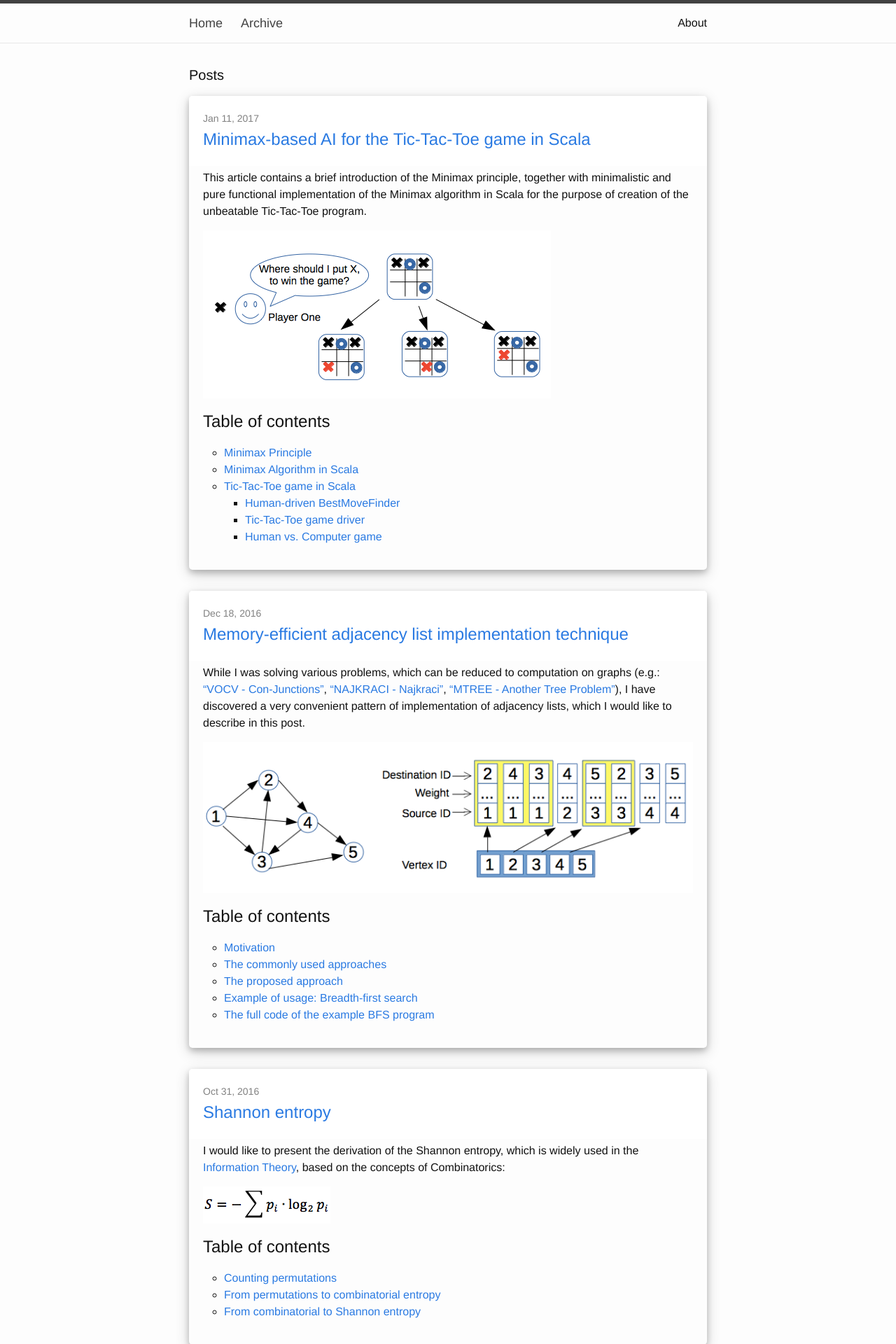
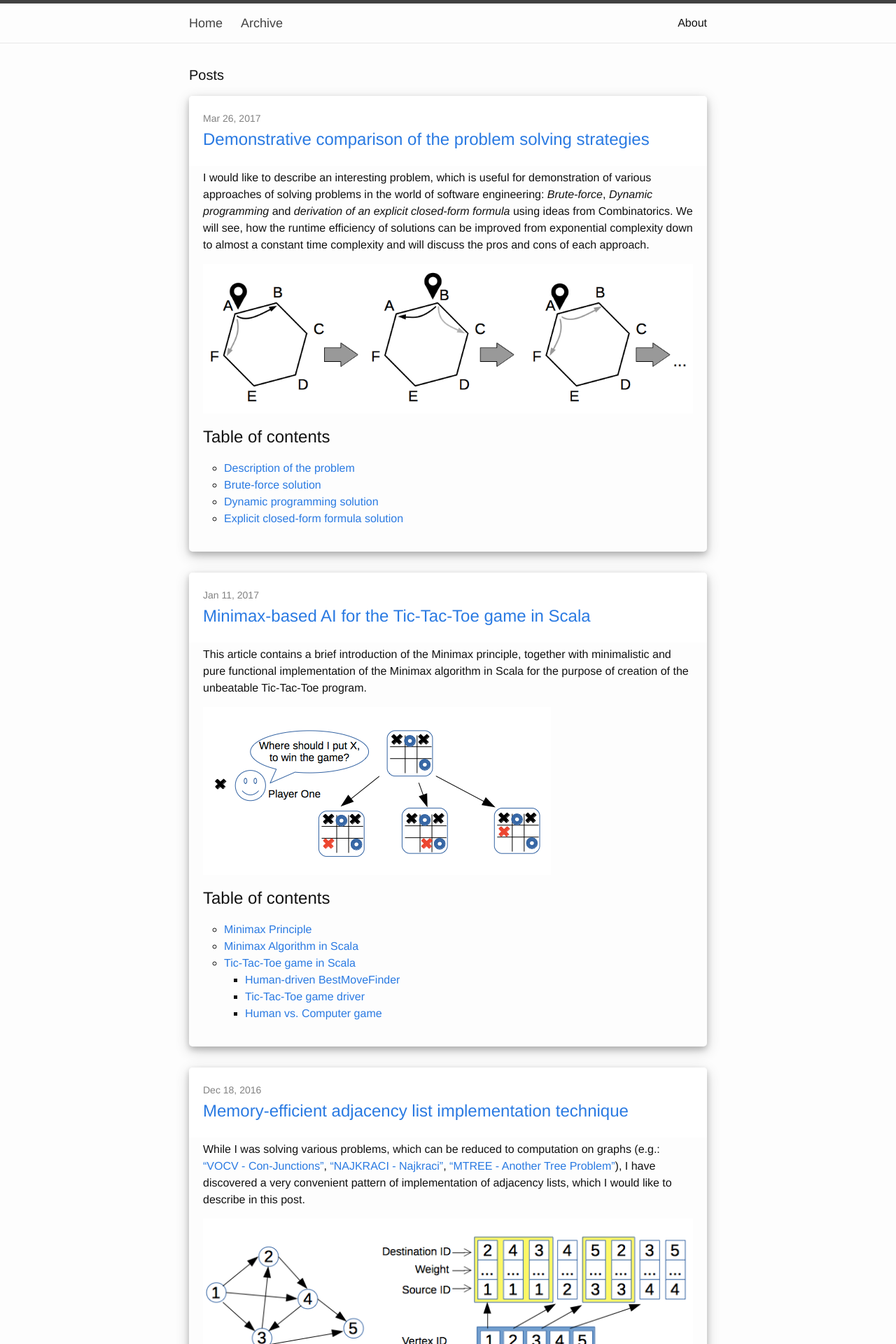
Before and after one commit to lagodiuk/lagodiuk.github.io, a Jekyll site: the page built from index.html, in a window 1280 px wide. Shown: the top 1920 px of the page at 70% size. Built offline with Jekyll 4.4.1, drawn with Linux system fonts in a browser that asks for light colours; Markdown is read by kramdown in place of the engine named in the settings; some of the changed lines change nothing that is shown.

Commit message:
Draft version of the article about Hexagon random walks problem

```diff
--- /dev/null
+++ b/_posts/2017-03-26-problem_solving_algorithms_and_math.md
@@ -0,0 +1,166 @@
+---
+layout: post
+title:  "Demonstrative comparison of the problem solving strategies"
+date:   2017-03-26 10:00:00
+categories: computer_science
+tags:
+- algorithms
+- combinatorics
+- math
+comments: false
+---
+
+I would like to describe an interesting problem, which is useful for demonstration of various approaches of solving problems in the world of software engineering: *Brute-force*, *Dynamic programming* and *derivation of an explicit closed-form formula* using ideas from Combinatorics.
+We will see, how the runtime efficiency of solutions can be improved from exponential complexity down to almost a constant time complexity and will discuss the pros and cons of each approach.
+
+![Introduction image](/images/problem_solving_algorithms_and_math/img1.png)
+
+## Table of contents
+* [Description of the problem]({{page.url}}#description-of-the-problem)
+* [Brute-force solution]({{page.url}}#brute-force-solution)
+* [Dynamic programming solution]({{page.url}}#dynamic-programming-solution)
+* [Explicit closed-form formula solution]({{page.url}}#explicit-closed-form-formula-solution)
+
+<!--more-->
+
+## [Description of the problem](#description-of-the-problem) ##
+
+
+There is a hexagon and some kind of a creature, which moves between vertices of the hexagon. At every step the creature randomly picks one of adjacent vertices and moves there. The creature starts to move from the vertex, named "A". The question is: how many paths are there - which ends in the initial vertex after N moves?
+
+Below is an illustration, which demonstrates two paths (out of six possible), which ends in the initial vertex after four moves (the arrows are indexed in the order of performed moves):
+
+![Demonstration of the problem](/images/problem_solving_algorithms_and_math/img2.png)
+
+
+## [Brute-force solution](#brute-force-solution) ##
+
+Let's start with a Brute-force solution.
+As an auxiliary step, let's assign the indices from the interval *0 to 5* to the vertices of the hexagon.
+We can observe that an amount of paths, which ends in some vertex,
+depends only on the amount of paths to the adjacent vertices (with an amount of available moves decreased by one):
+
+![Demonstration of the Brute-force solution](/images/problem_solving_algorithms_and_math/img3.png)
+
+So, based on the described observation, we can straightforwardly implement the solution as a recursive function:
+
+{% highlight java %}
+// Amount of vertices of the polygon
+final int V = 6;
+
+int solve(int moves) {
+    // Start vertex is "A" (index 0)
+    // Target vertex is also "A"
+    return count(moves, 0);
+}
+
+// moves - amount of moves
+// curr  - index of a current vertex
+int count(int moves, int curr) {
+	if(moves == 0) { return (curr == 0) ? 1 : 0; }
+	int next = count(moves - 1, (curr + 1) % V);
+	int prev = count(moves - 1, (curr > 0) ? curr - 1 : V - 1);
+	return next + prev;
+}
+{% endhighlight %}
+
+However, the analysis of the tree of recursive calls of the function `count` shows, that there are many identical subtrees:
+
+![Demonstration of the problem of the Brute-force solution](/images/problem_solving_algorithms_and_math/img5.png)
+
+The presence of identical subtrees of recursive calls, is a result of a fact, that it is possible to arrive in a vertex via different paths, using the same amount of moves:
+
+![Demonstration of the problem of the Brute-force solution](/images/problem_solving_algorithms_and_math/img4.png)
+
+So we see, that *the solution of the problem consists of the overlapping solutions of subproblems*.
+
+As far as described thoughts are valid *for every value of N (amount of moves)* - we can conclude, that the solution of *every* subproblem consists of the overlapping solutions of its subproblems and so forth.
+Hence, **the overall complexity of provided solution is exponential**.
+
+## [Dynamic programming solution](#dynamic-programming-solution) ##
+
+As far as the recursive solution consists of the overlapping problems, let's calculate *the cardinality of the space of all subproblems*.
+The function `count` has two arguments:
+- `int moves` - amount of available moves, and the value of `moves` varies *from 0 to N*
+- `int curr` - index of a current vertex, and the value of `curr` varies *from 0 to (V - 1)* (where *V* - is an amount of vertices).
+
+So, as far as the combination of argument values uniquely determines a subproblem - the total amount of subproblems is `(N+1) * V`.
+
+Hence, we can make use of the *memoization* table (with dimensions *(N+1) x V*) in order to cache the values of the already solved subproblems:
+
+{% highlight java %}
+// Amount of vertices of the polygon
+final int V = 6;
+
+// Needed for memoization
+final int NOT_SOLVED_YET = -1;
+
+int solve(int moves) {
+	// Initialization of the memoization table
+    int[][] memoized = new int[moves + 1][V];
+	for(int[] row : memoized) { Arrays.fill(row, NOT_SOLVED_YET); }
+
+	return count(moves, 0, memoized);
+}
+
+int count(int moves, int curr, int[][] memoized) {
+    // Is the subproblem already solved?
+	if(memoized[moves][curr] != NOT_SOLVED_YET) {
+		return memoized[moves][curr];
+	}
+
+	int result;
+	if(moves == 0) {
+		result = (curr == 0) ? 1 : 0;
+	} else {
+		int next = count(moves - 1, (curr + 1) % V);
+		int prev = count(moves - 1, (curr > 0) ? curr - 1 : V - 1);
+		result = next + prev;
+	}
+
+    // Remember the solution of the subproblem
+	memoized[moves][curr] = result;
+	return result;
+}
+{% endhighlight %}
+
+The provided recursive algorithm is a *Top-down* version of the Dynamic programming solution.
+It can be rewritten into the iterative algorithm (a *Bottom-up* version of the Dynamic Programming solution).
+Inside the iterative solution - it is not needed to keep the entire memoization table, and instead we can track only the previous row of the table, which helps to reduce the memory footprint of the solution.
+
+As far as in a worst case it is needed to traverse an entire memoization table in order to solve the problem - the complexity of the Dynamic programming solution is `O(N * V)`.
+Taking into account that *V* (amount of vertices) is a constant - the complexity of solution is linear in terms of *N*: **`O(N)`**.
+
+| First Header  | Second Header |
+| ------------- | ------------- |
+| Content Cell  | Content Cell  |
+| Content Cell  | Content Cell  |
+
+### [Explicit closed-form formula solution](#explicit-closed-form-formula-solution) ###
+
+Is it possible to develop a solution with better runtime complexity?
+It turns out that *yes*! However, we will need a bit of the extra math in order to reveal additional aspects of the problem.
+
+Let's introduce an auxiliary notation (keeping in mind, that we consider only paths, which starts in the vertex "A"):
+
+![Auxiliary notation](/images/problem_solving_algorithms_and_math/img6.png)
+
+The presence of the symmetry axis (which goes through the starting vertex "A") of hexagon implies:
+
+![Implication of the symmetry property](/images/problem_solving_algorithms_and_math/img7.png)
+
+Let's write recurrence relations for calculations of amount of paths to the different vertices of the hexagon:
+
+![Recurrence relations](/images/problem_solving_algorithms_and_math/img8.png)
+
+Now, our goal is to reduce an amount of variables inside the recurrence relations:
+
+![Simplified recurrence relations](/images/problem_solving_algorithms_and_math/img9.png)
+
+So, we have obtained a system of two recurrence relations with two variables (6) and (7):
+
+![System of two recurrence relations](/images/problem_solving_algorithms_and_math/img10.png)
+
+Now, let's derive the recurrence relation for amount of paths, which ends in the vertex "A" after *n* moves:
+
+![Solution of the system of two recurrence relations](/images/problem_solving_algorithms_and_math/img11.png)
--- a/_sass/_base.scss
+++ b/_sass/_base.scss
@@ -23,7 +23,11 @@ body {
     -webkit-text-size-adjust: 100%;
 }
 
-
+table, tr, td, th {
+    border:1px solid black;
+    border-collapse: collapse;
+    padding:5px;
+}
 
 /**
  * Set `margin-bottom` to maintain vertical rhythm
```
Also changed, not shown: images/problem_solving_algorithms_and_math/img1.png (added), images/problem_solving_algorithms_and_math/img10.png (added), images/problem_solving_algorithms_and_math/img11.png (added), images/problem_solving_algorithms_and_math/img2.png (added), images/problem_solving_algorithms_and_math/img3.png (added), images/problem_solving_algorithms_and_math/img4.png (added), images/problem_solving_algorithms_and_math/img5.png (added), images/problem_solving_algorithms_and_math/img6.png (added), images/problem_solving_algorithms_and_math/img7.png (added), images/problem_solving_algorithms_and_math/img8.png (added), images/problem_solving_algorithms_and_math/img9.png (added), 4 other files.
